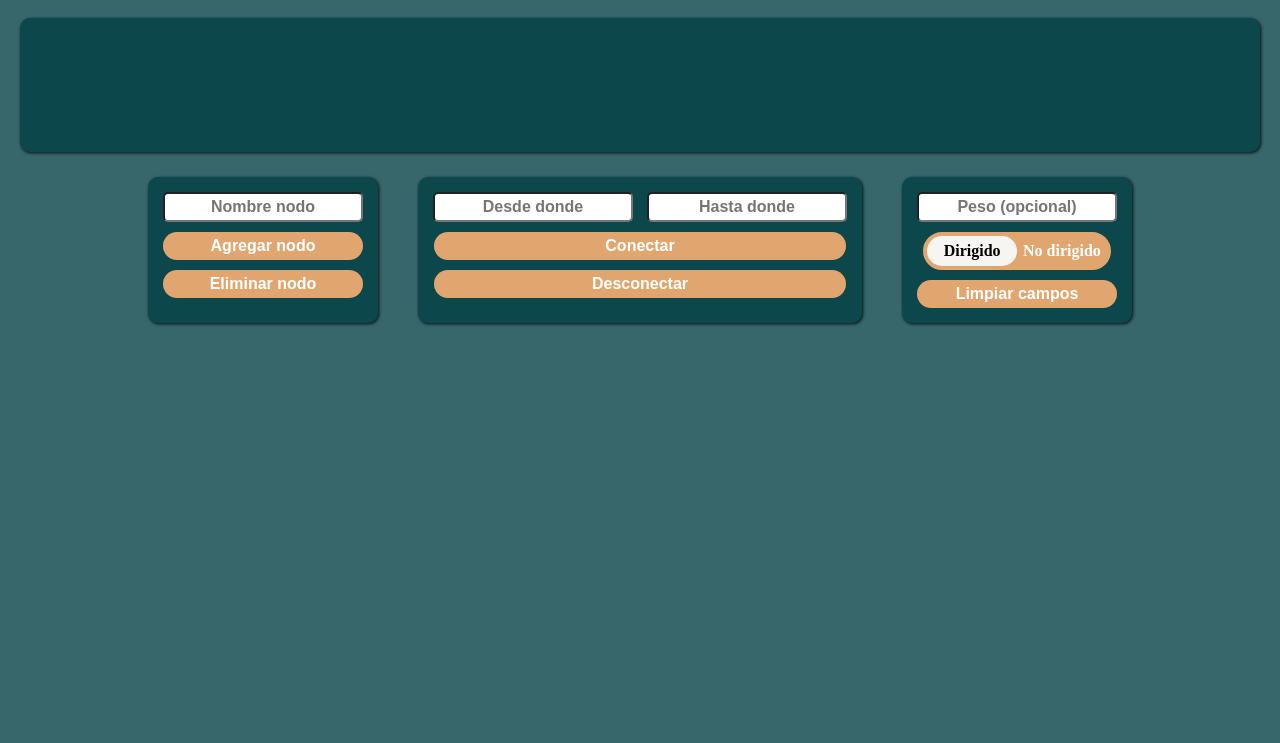
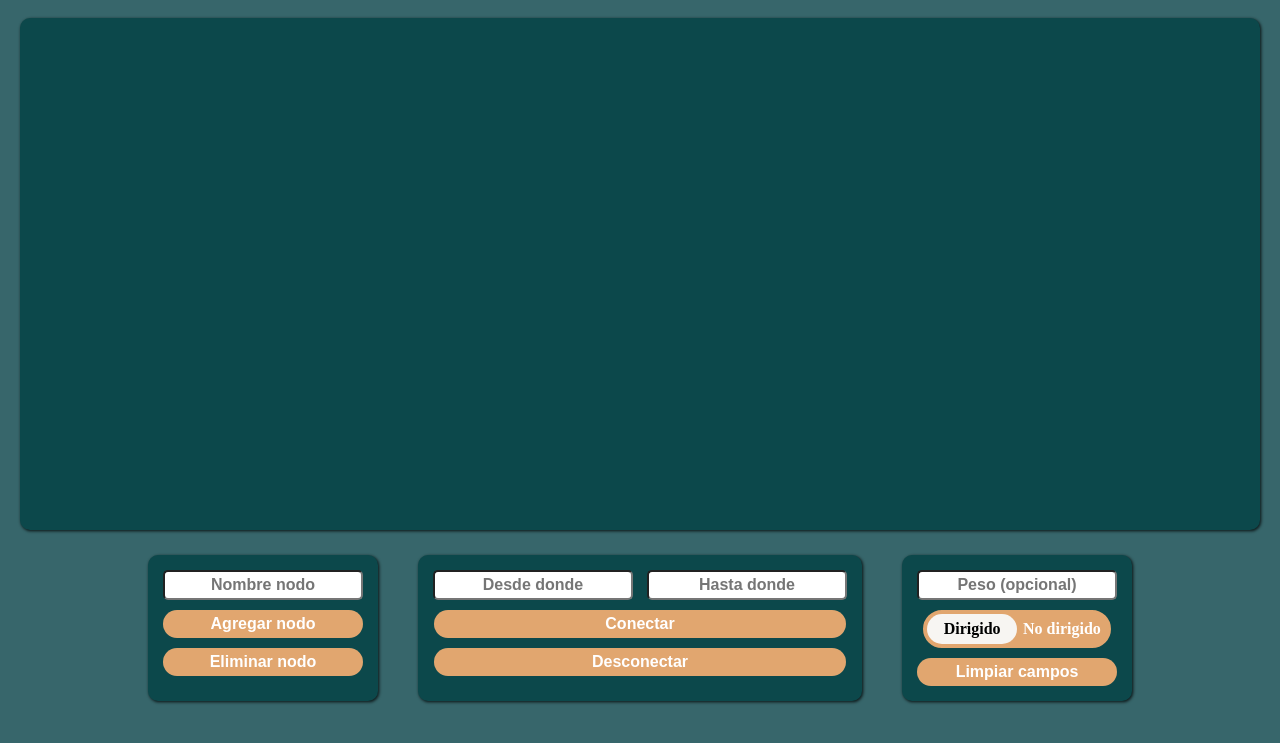
Before and after one commit to whocar3s/Grafos, a plain HTML site: page index.html in a window 1280 px wide. Shown: the part 39-782 px from the top of the page. Drawn offline with nearby package versions, Linux system fonts and the light colour scheme; some packages are replaced by stand-ins of ours; a script that the page names is missing; a web font is replaced by a local one.

Commit message:
ajuste contenedor principal

```diff
--- a/style.css
+++ b/style.css
@@ -13,7 +13,7 @@ body {
 }
 
 .grid-container {
-  grid-template-rows: 70% auto;
+  grid-template-rows: calc(100dvh - 288px) auto;
   display: grid;
   gap: 5px;
   padding: 20px;
```
